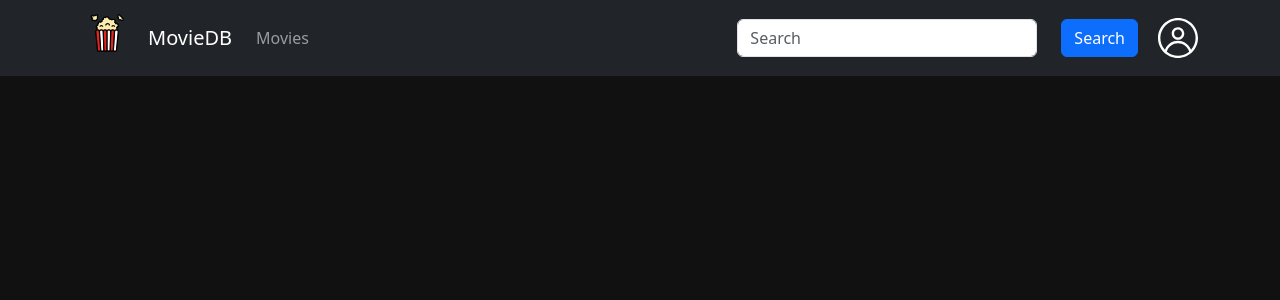
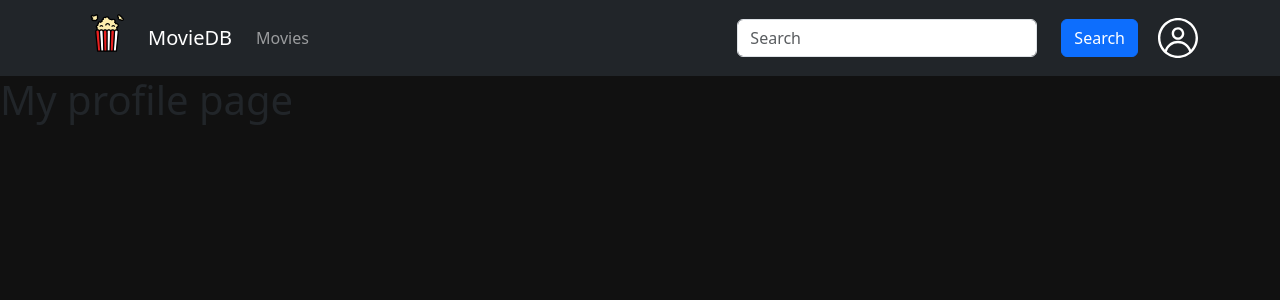
Before and after one commit to AlissaHansen/Portfolio3, a React (Create React App) app: page /profile in a window 1280 px wide. Shown: the top 300 px of the page. Built offline with nearby package versions, Linux system fonts and the light colour scheme.

Commit message:
navi testuser

```diff
--- a/src/App.js
+++ b/src/App.js
@@ -4,6 +4,7 @@
 import Home from './components/Home';
 import Movies from './components/Movies';
 import Login from './components/Login';
+import Profile from './components/Profile';
 
 
 function App() {
@@ -16,6 +17,7 @@
         <Route path="/" element={<Home />} />
         <Route path="/movies" element={<Movies />} />
         <Route path="/login" element={<Login />} />
+        <Route path="/profile" element={<Profile />} />
       </Routes>
 
     </div>
--- a/src/components/NavigationBar.jsx
+++ b/src/components/NavigationBar.jsx
@@ -10,7 +10,11 @@
 import UserLogo from '../images/userlogo.svg';
 import '../NavigationBar.css';
 
-const NavigationBar = () => (
+const NavigationBar = () => {
+
+    const userId = localStorage.getItem("userId");
+
+    return (
         <Navbar bg="dark" variant="dark" expand="lg" sticky="top">
             <Container>
                 <Navbar.Brand href="/">
@@ -47,7 +51,7 @@
                         </Row>
                     </Form>
 
-                    <Nav.Link href="/login">
+                    <Nav.Link href="/profile">
                         <img
                             src={UserLogo}
                             width="40"
@@ -55,11 +59,15 @@
                             className="d-inline-block align-top"
                             alt="User Logo"
                         />
+                        <Navbar.Text>
+                            {userId}
+                        </Navbar.Text>
                     </Nav.Link>
 
                 </Navbar.Collapse>
             </Container>
         </Navbar>
     );
+};
 
 export default NavigationBar;
--- /dev/null
+++ b/src/components/Profile.jsx
@@ -0,0 +1,10 @@
+import React from "react";
+
+const Profile = () =>
+
+    <div>
+        <h1>My profile page</h1>
+    </div>
+
+
+export default Profile;
```
Lines whose indentation alone changed are shown as unchanged.
